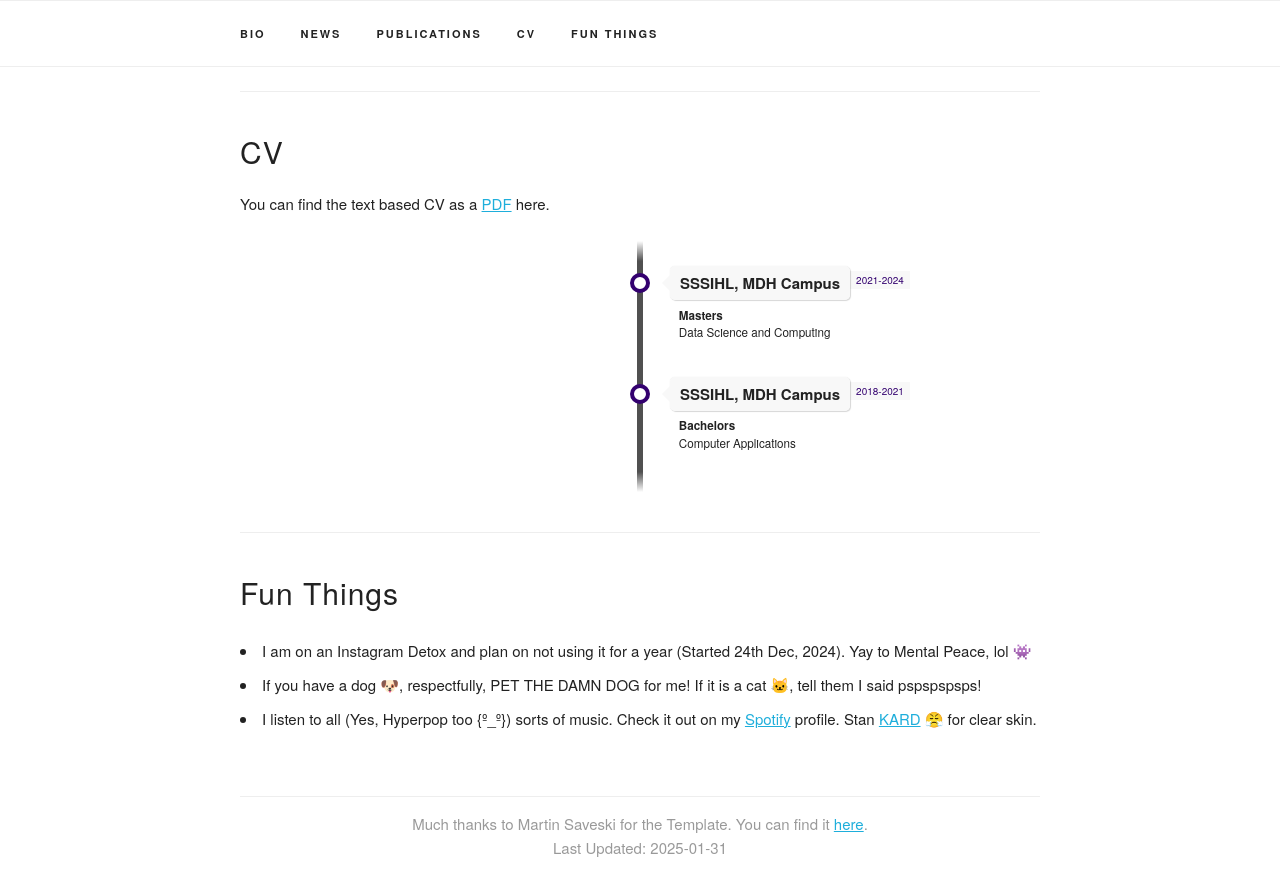
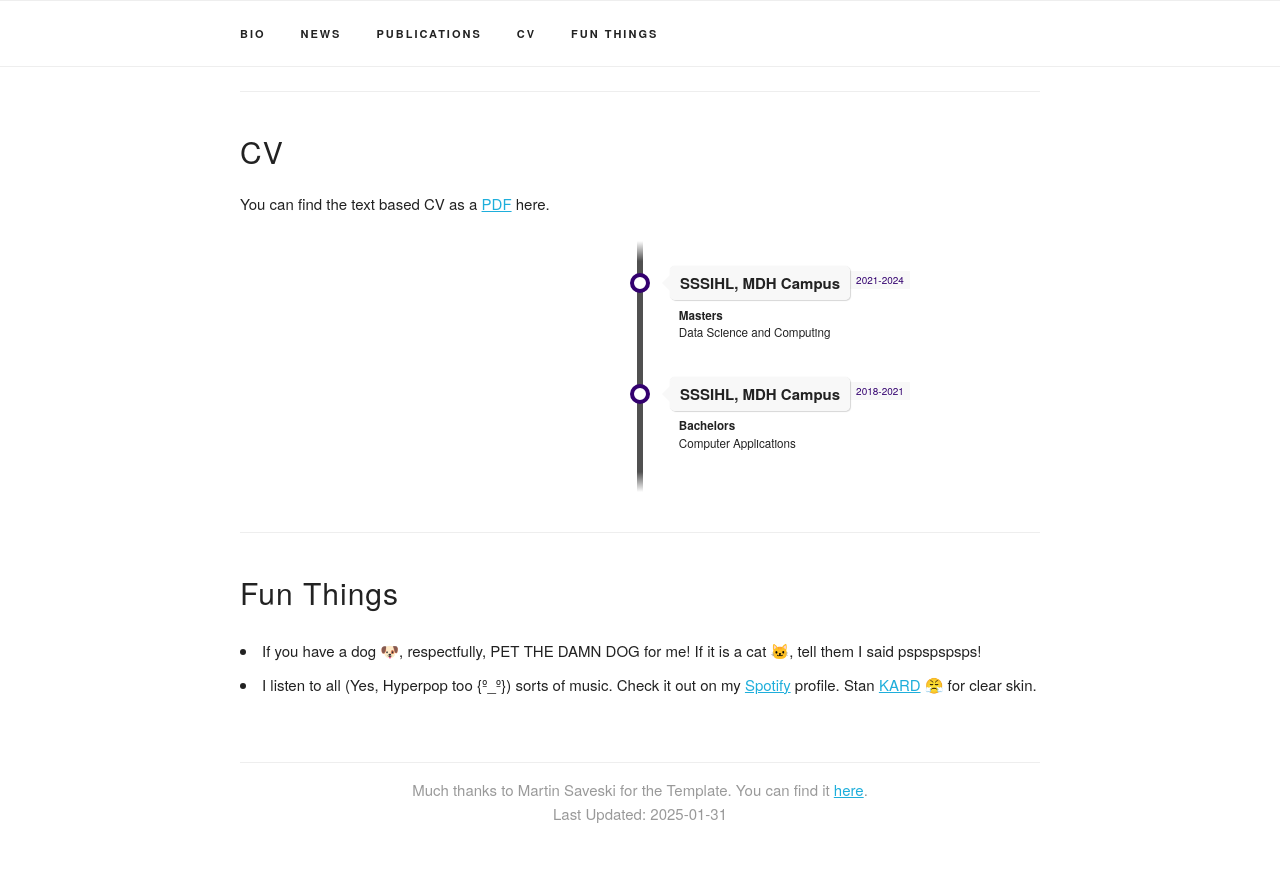
Before and after one commit to callmesanfornow/callmesanfornow.github.io, a Jekyll site: the page built from index.html, in a window 1280 px wide and 900 px high, scrolled down 1469 px. Shown: the top 896 px of the window. Built offline with Jekyll 4.4.1, drawn with Linux system fonts in a browser that asks for light colours; some web fonts are replaced; after the commit the page ends 2335 px from its top, so only the background shows below that.

Commit message:
Update index.html

```diff
--- a/index.html
+++ b/index.html
@@ -232,9 +232,6 @@ title: Home
   <h4>Fun Things</h4>
   <p>
     <li>
-      I am on an Instagram Detox and plan on not using it for a year (Started 24th Dec, 2024). Yay to Mental Peace, lol 👾 <br/>
-    </li>
-    <li>
       If you have a dog 🐶, respectfully, PET THE DAMN DOG for me! If it is a cat 🐱, tell them I said pspspspsps!
     </li>
     <li>
```
